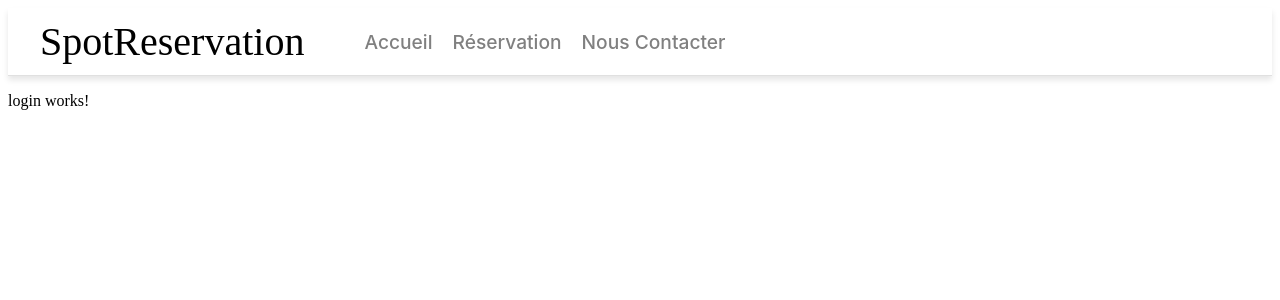
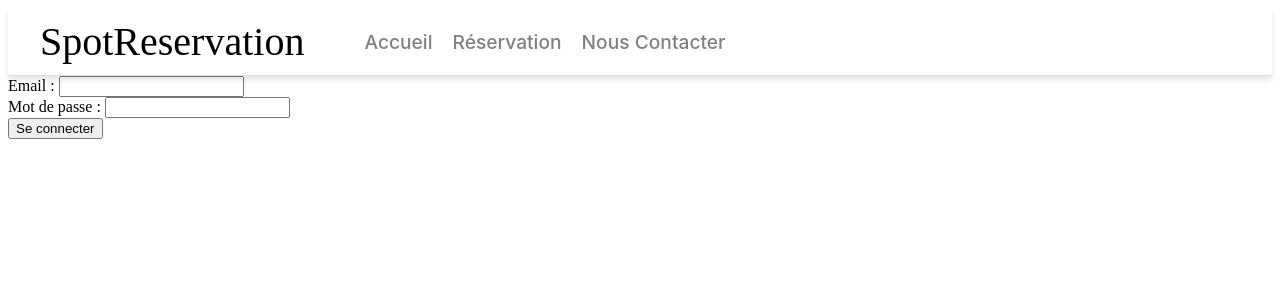
Before and after one commit to Medmat0/fifa_projetSoftwareArchitecture, an Angular app in the folder FrontEnd/: page / in a window 1280 px wide. Both pictures are taken after a click on the button "Se Connecter". Shown: the top 300 px of the page. Built offline with nearby package versions, Linux system fonts and the light colour scheme.

Commit message:
basic front for login created

```diff
--- a/FrontEnd/src/app/pages/authentication/login/login.component.html
+++ b/FrontEnd/src/app/pages/authentication/login/login.component.html
@@ -1 +1,14 @@
-<p>login works!</p>
+<!-- src/app/pages/authentication/login/login.component.html -->
+<form [formGroup]="loginForm" (ngSubmit)="onSubmit()">
+  <label>
+    Email :
+    <input type="email" formControlName="email" />
+  </label>
+  <br />
+  <label>
+    Mot de passe :
+    <input type="password" formControlName="password" />
+  </label>
+  <br />
+  <button type="submit">Se connecter</button>
+</form>
--- a/FrontEnd/src/app/pages/authentication/login/login.component.ts
+++ b/FrontEnd/src/app/pages/authentication/login/login.component.ts
@@ -1,11 +1,24 @@
 import { Component } from '@angular/core';
+import { FormBuilder, FormGroup, ReactiveFormsModule } from '@angular/forms';
 
 @Component({
   selector: 'app-login',
-  imports: [],
+  standalone: true,
+  imports: [ReactiveFormsModule],
   templateUrl: './login.component.html',
   styleUrl: './login.component.scss'
 })
 export class LoginComponent {
+  loginForm: FormGroup;
 
+  constructor(private fb: FormBuilder) {
+    this.loginForm = this.fb.group({
+      email: [''],
+      password: ['']
+    });
+  }
+
+  onSubmit() {
+    console.log(this.loginForm.value);
+  }
 }
```
